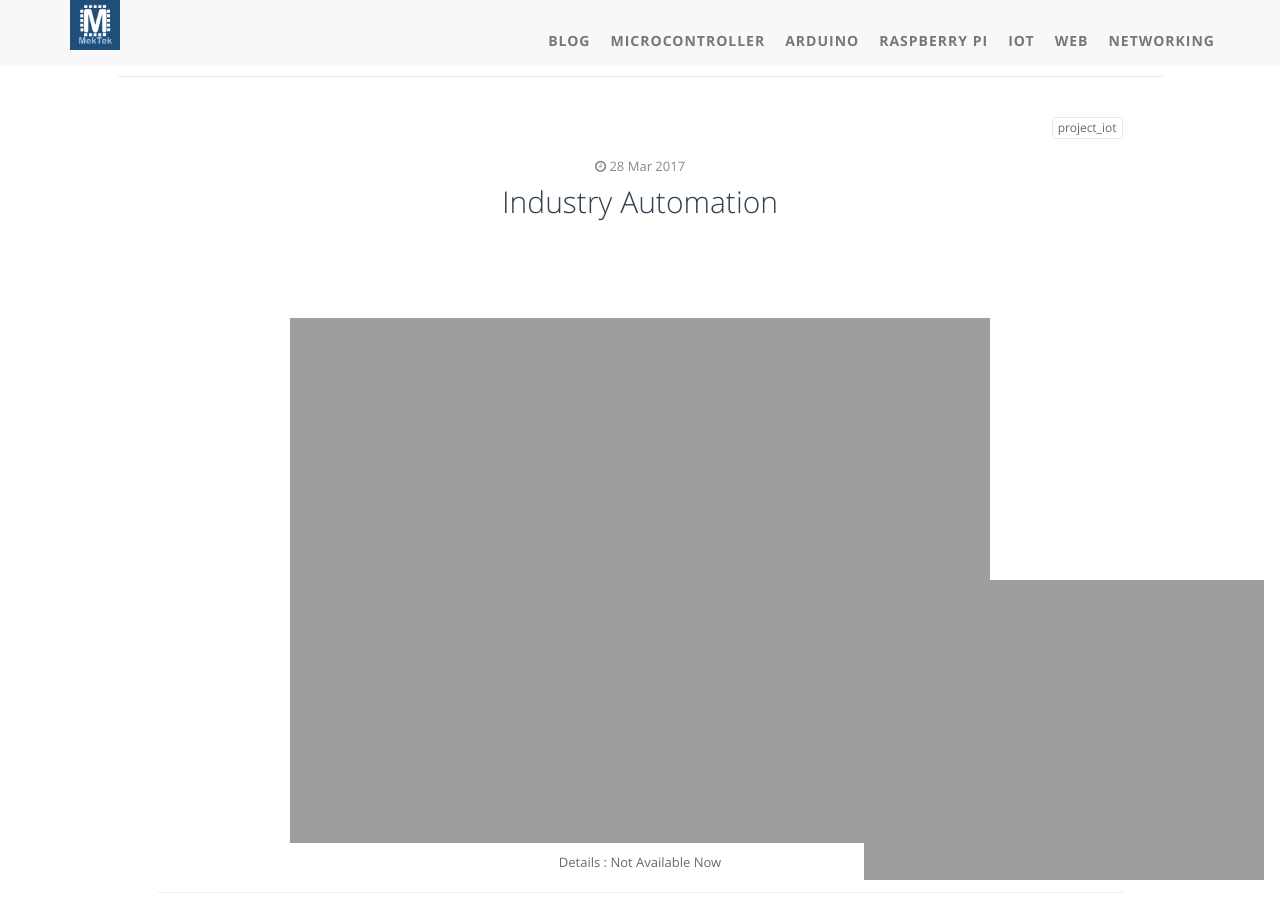
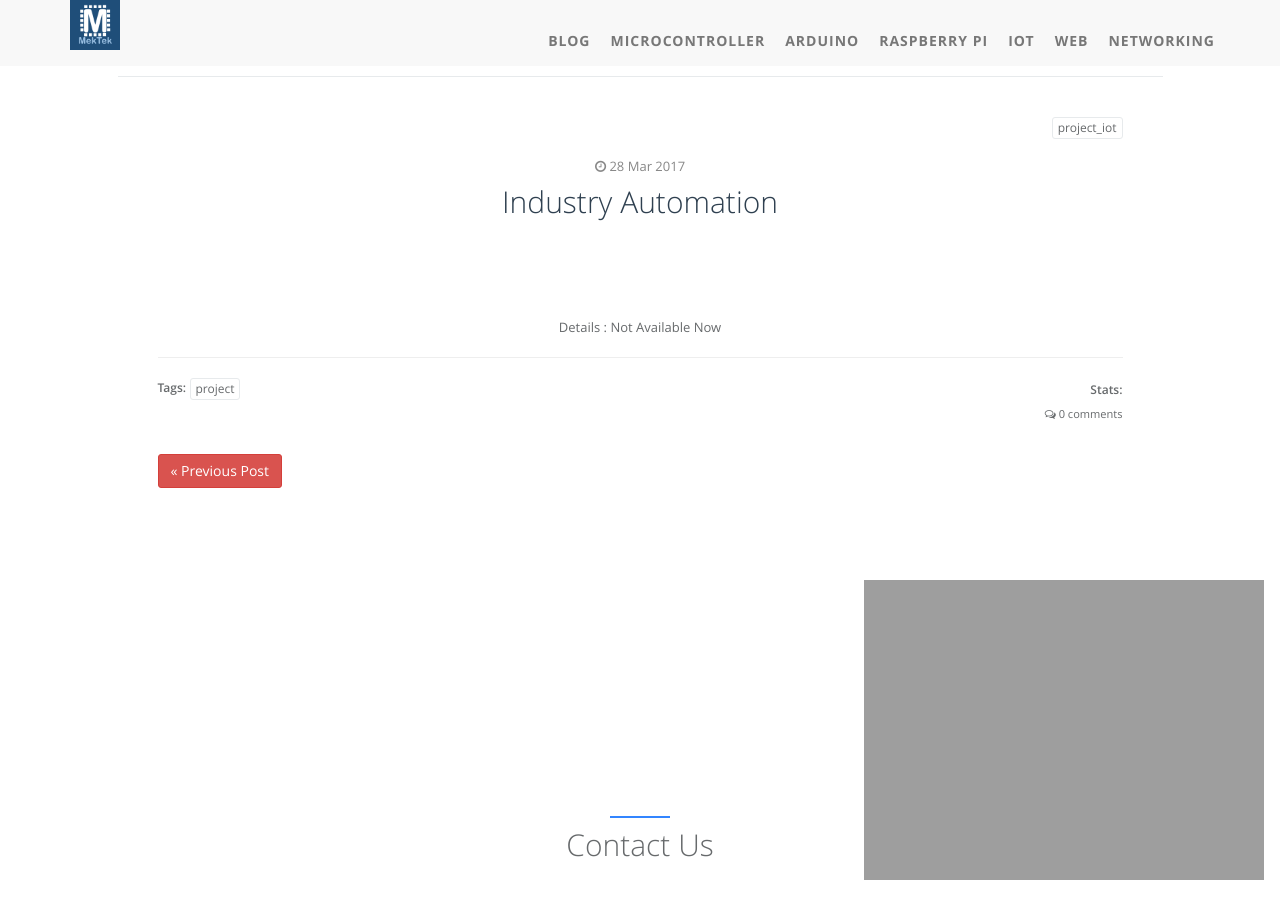
Before and after one commit to takiuddinahmed/mektekbd.github.io, a Jekyll site: the page built from _posts/project_iot/2017-03-28-Industry Automation.md, in a window 1280 px wide and 900 px high. Built offline with Jekyll 4.4.1, drawn with Linux system fonts in a browser that asks for light colours; comment, search, counter and statistics services are not loaded.

Commit message:
Update 2017-03-28-Industry Automation.md

```diff
--- a/_posts/project_iot/2017-03-28-Industry Automation.md
+++ b/_posts/project_iot/2017-03-28-Industry Automation.md
@@ -12,6 +12,6 @@ icon: icon-html
 
 
    <!-- ![edit]({{ site.img_path }}/3steps/edit.gif) -->
-	<center><img src="{{ site.img_path }}/in.gif" width="700px" height="600px"><center>
+
 
 <center>Details : Not Available Now</center>
```
